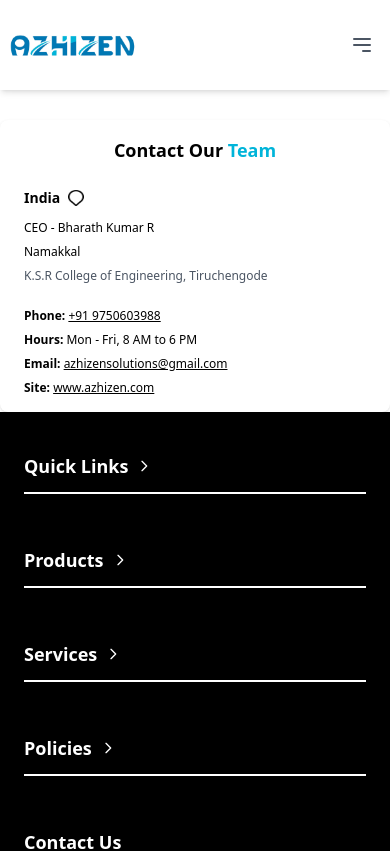
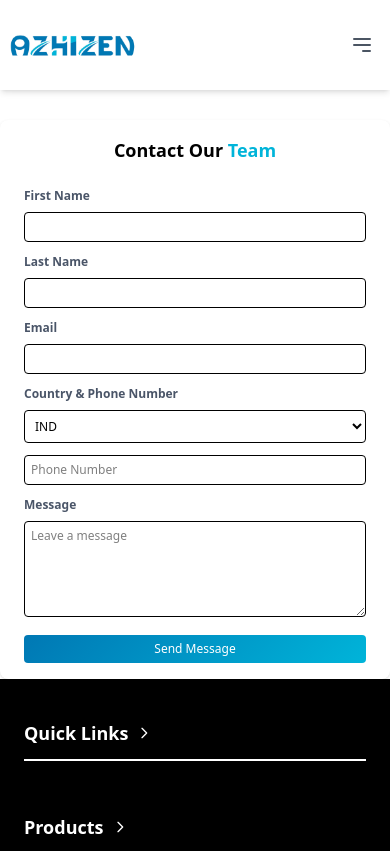
Before and after one commit to kowsi-moon/Azhizen-Porfolio, a React (Vite) app: page /contact-us in a window 390 px wide. Shown: the top 851 px of the page. Built offline with nearby package versions, Linux system fonts and the light colour scheme; a web font is replaced by a local one.

Commit message:
mobile vie for contact us page changed to contact form

```diff
--- a/src/components/ContactForm.jsx
+++ b/src/components/ContactForm.jsx
@@ -47,7 +47,7 @@
 
   return (
     <div className="bg-white">
-      {/* SYSTEM VIEW ONLY - UNCHANGED */}
+      {/* SYSTEM VIEW */}
       <div className="hidden md:block p-8 pt-16 mt-20">
         {/* Heading */}
         <div className="text-center mb-8">
@@ -184,59 +184,93 @@
           </div>
         </div>
       </div>
-
-      {/* MOBILE VIEW - FIXED */}
+      {/* MOBILE VIEW - FORM ONLY */}
       <div className="block md:hidden p-4 xs:p-4 sm:p-6 bg-white rounded-lg shadow mt-30 w-full overflow-visible mx-auto">
         <div className="max-w-sm mx-auto w-full px-2">
           <h2 className="text-lg xs:text-base sm:text-xl font-bold text-black mb-6 text-center">
             Contact Our <span style={{ color: "#00B4D9" }}>Team</span>
           </h2>
 
-          <div className="space-y-6">
-            {/* Contact Information */}
-            <div className="space-y-6">
-              {/* Location Info */}
-              <div>
-                <div className="flex items-center gap-2">
-                  <h3 className="text-sm xs:text-sm sm:text-base font-semibold text-black">India</h3>
-                  <img src={icon5} className="w-4 h-4 flex-shrink-0" alt="Location" />
+          <form className="space-y-3" onSubmit={handleSubmit}>
+            {/* First & Last Name */}
+            <div className="flex flex-col sm:flex-row sm:space-x-4 space-y-3 sm:space-y-0">
+              <div className="w-full sm:w-1/2">
+                <label className="block text-gray-700 text-xs sm:text-sm mb-2 font-bold">First Name</label>
+                <input
+                  type="text"
+                  name="firstName"
+                  value={formData.firstName}
+                  onChange={handleChange}
+                  className="w-full p-1.5 border border-gray-900 rounded text-xs sm:text-sm"
+                />
+              </div>
+              <div className="w-full sm:w-1/2">
+                <label className="block text-gray-700 text-xs sm:text-sm mb-2 font-bold">Last Name</label>
+                <input
+                  type="text"
+                  name="lastName"
+                  value={formData.lastName}
+                  onChange={handleChange}
+                  className="w-full p-1.5 border border-gray-900 rounded text-xs sm:text-sm"
+                />
+              </div>
+            </div>
+
+            {/* Email */}
+            <div>
+              <label className="block text-gray-700 text-xs sm:text-sm mb-2 font-bold">Email</label>
+              <input
+                type="email"
+                name="email"
+                value={formData.email}
+                onChange={handleChange}
+                className="w-full p-1.5 border border-gray-900 rounded text-xs sm:text-sm"
+              />
+            </div>
+
+            {/* Country & Phone */}
+            <div className="w-full">
+              <label className="block text-gray-700 text-xs sm:text-sm mb-2 font-bold">Country & Phone Number</label>
+              <div className="flex flex-col sm:flex-row sm:space-x-3 space-y-3 sm:space-y-0">
+                <div className="w-full sm:w-1/4">
+                  <select className="w-full p-1.5 border border-gray-900 rounded text-xs sm:text-sm">
+                    <option>IND</option>
+                  </select>
                 </div>
-                <div className="mt-3 space-y-2">
-                  <p className="font-medium text-xs xs:text-xs sm:text-sm text-black">CEO - Bharath Kumar R</p>
-                  <p className="font-medium text-xs xs:text-xs sm:text-sm text-black">Namakkal</p>
-                  <p className="text-gray-600 text-xs xs:text-xs sm:text-sm break-words text-black">
-                    K.S.R College of Engineering, Tiruchengode
-                  </p>
+                <div className="w-full sm:w-3/4">
+                  <input
+                    type="text"
+                    name="phoneNumber"
+                    value={formData.phoneNumber}
+                    onChange={handleChange}
+                    className="w-full p-1.5 border border-gray-900 rounded text-xs sm:text-sm"
+                    placeholder="Phone Number"
+                  />
                 </div>
               </div>
+            </div>
 
-              {/* Contact Details */}
-              <div className="space-y-2">
-                <div className="flex items-center gap-2">
-                  <p className="font-semibold text-xs xs:text-xs sm:text-sm text-black">
-                    Phone: <span className="font-normal underline text-black">+91 9750603988</span>
-                  </p>
-                </div>
-                <p className="font-semibold text-xs xs:text-xs sm:text-sm text-black">
-                  Hours: <span className="font-normal text-black">Mon - Fri, 8 AM to 6 PM</span>
-                </p>
-                <div className="flex items-center gap-2">
-                  <p className="font-semibold text-xs xs:text-xs sm:text-sm text-black">
-                    Email:{" "}
-                    <a href="mailto:azhizensolutions@gmail.com" className="font-normal underline text-black break-words">
-                      azhizensolutions@gmail.com
-                    </a>
-                  </p>
-                </div>
-                <p className="font-semibold text-xs xs:text-xs sm:text-sm text-black">
-                  Site:{" "}
-                  <a href="https://www.azhizen.com" className="font-normal underline text-black break-words">
-                    www.azhizen.com
-                  </a>
-                </p>
-              </div>
+            {/* Message */}
+            <div>
+              <label className="block text-gray-700 text-xs sm:text-sm mb-2 font-bold">Message</label>
+              <textarea
+                name="message"
+                value={formData.message}
+                onChange={handleChange}
+                placeholder="Leave a message"
+                className="w-full p-1.5 border border-gray-900 rounded h-24 text-xs sm:text-sm"
+              ></textarea>
             </div>
-          </div>
+
+            {/* Submit Button */}
+            <button
+              type="submit"
+              className="w-full p-1.5 text-white rounded text-xs sm:text-sm"
+              style={{ background: "linear-gradient(135deg, #0078B4 0%, #00B4D9 100%)" }}
+            >
+              Send Message
+            </button>
+          </form>
         </div>
       </div>
     </div>
```
Also changed, not shown: src/components/Aboutus.jsx (+61 -136 lines).
